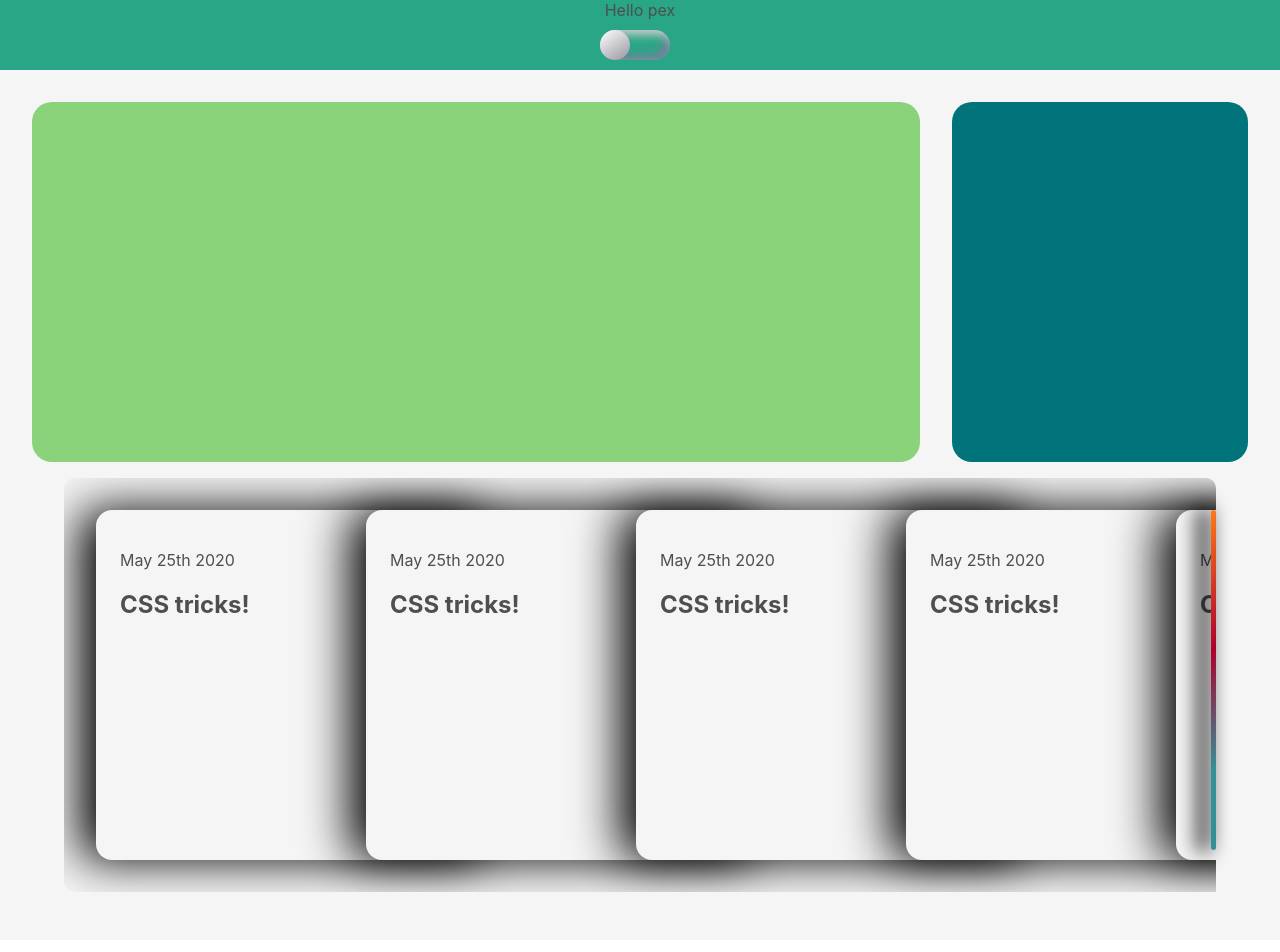
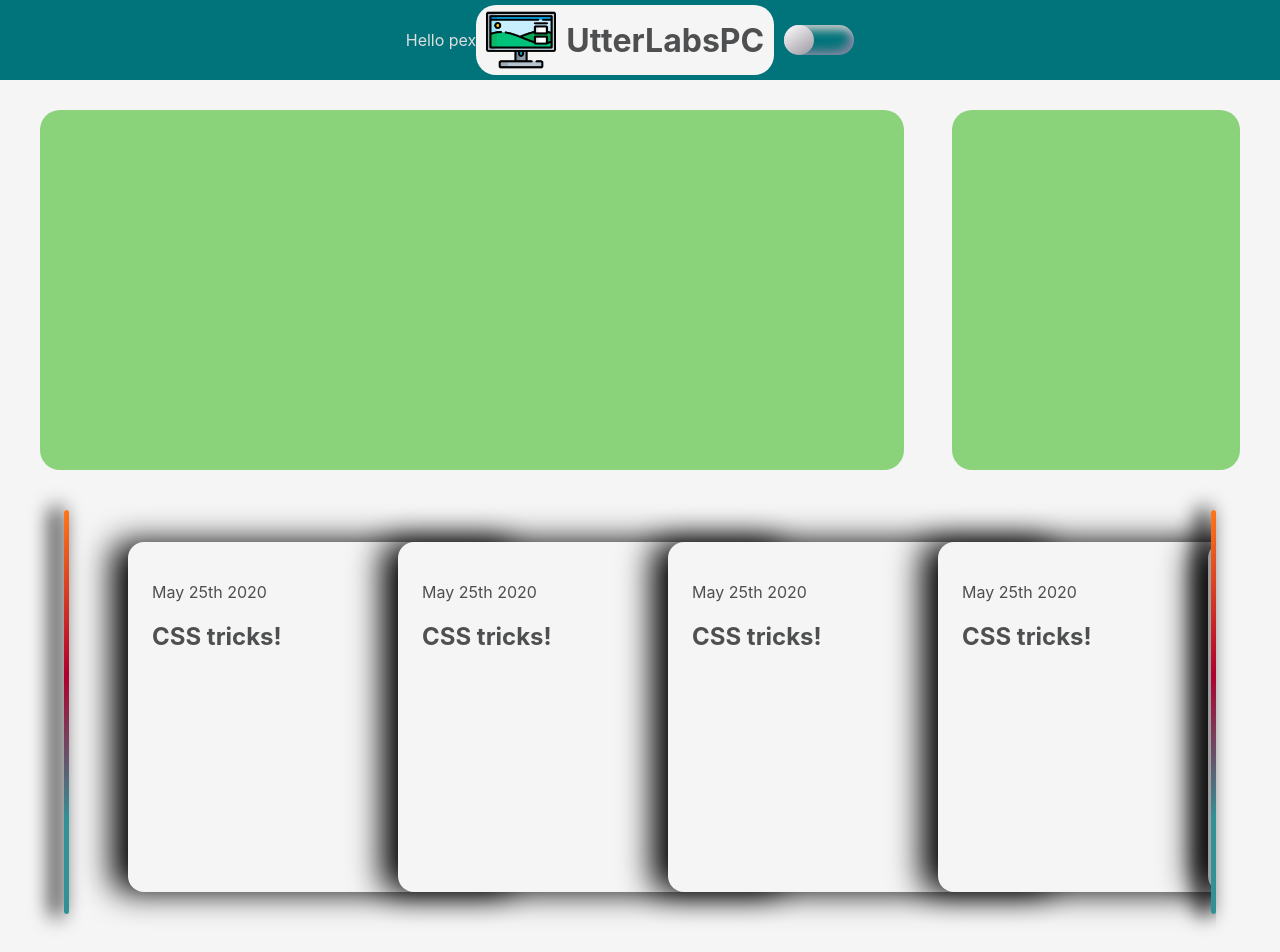
Before and after one commit to gianlourbano/UtterLabsPC-3.0, a Next.js app: page / in a window 1280 px wide. Shown: the top 952 px of the page. Built offline with nearby package versions, Linux system fonts and the light colour scheme.

Commit message:
improved components

```diff
--- a/components/Header/Header.tsx
+++ b/components/Header/Header.tsx
@@ -4,20 +4,44 @@ import Typography from "../Typography/Typography"
 import { CSSProperties } from "react"
 import ThemeSwitcher from "../ThemeSwitcher/ThemeSwitcher"
 import { usePalette, useTheme } from "../../src/ThemeProvider"
+import Image from "next/image"
+import Card from "../Card/Card"
+
+const Logo: React.FC = () => {
+    const style: CSSProperties = {
+        maxHeight: 70,
+        borderRadius: 20,
+        paddingLeft: 10,
+        paddingRight: 10,
+
+        alignItems: "center",
+    }
+
+    return (
+        <Container style={style}>
+            <Image src="/Logo.png"
+                alt="Picture of the author"
+                width={70}
+                height={70}/>
+            <Typography type="h1" style={{ marginLeft: 10 }}>UtterLabsPC</Typography>
+        </Container>
+    )
+}
 
 const Header: React.FC = () => {
     const { background } = usePalette()
     const theme = useTheme()
 
     const customContStyle: CSSProperties = {
-        minHeight: 70,
+        minHeight: 80,
         alignItems: "center",
     }
 
-    return(
+    return (
         <header className={styles.main}>
-            <Container vertical colortype={["tertiary", "main"]} center style={{...customContStyle}}>
-                <Typography>Hello pex</Typography>
+            <Container colortype={["secondary", "shade"]} center style={{ ...customContStyle }}>
+                <Typography staticColor>Hello pex</Typography>
+                <Logo />
                 <ThemeSwitcher />
             </Container>
         </header>
--- a/components/Home/ComputerCards/Card.module.css
+++ b/components/Home/ComputerCards/Card.module.css
@@ -10,7 +10,7 @@
     padding: 1.5rem;
 
     border-radius: 16px;
-    box-shadow: -1rem 0 3rem #000;
+    box-shadow: -1rem 0 2rem #000;
     transition: .2s;
     margin: 0;
     scroll-snap-align: start;
@@ -29,3 +29,7 @@
 .card:not(:first-child) {
     margin-left: -130px;
 }
+
+.card:nth-last-child() {
+    margin-right: 2rem;
+}
--- a/components/Home/List.module.css
+++ b/components/Home/List.module.css
@@ -1,7 +1,7 @@
 .cardlist {
     display: flex;
     flex-grow: 1;
-    padding: 2rem;
+    padding: 4rem;
     overflow-x: scroll;
 
     border-radius: 10px 10px 0px 10px;
@@ -35,11 +35,27 @@
     box-shadow: -10px 0 20px 3px #000;
 }
 
-.side {
-    display: block;
+.cardlist:before {
+    content: "";
+    position: absolute;
+    left: 0;
+    top: 2rem;
+    bottom: 2.6rem;
+    width: 5px;
+    border-radius: 5px;
+    background: linear-gradient(130deg,#ff7a18,#af002d 41.07%,#319197 76.05%);
+    box-shadow: -10px 0 20px 3px #000;
+
+    z-index: 1;
+
 }
 
-@media screen and (max-width: 800) {
+.side {
+    flex-grow: 1;
+    margin-left: 3rem;
+}
+
+@media screen and (max-width: 800px) {
     .side {
         display: none;
     }
--- a/components/Home/index.tsx
+++ b/components/Home/index.tsx
@@ -7,13 +7,13 @@ import { CSSProperties } from "react"
 
 const UpperPart: React.FC = () => {
     return(
-        <Container>
+        <Container style={{padding: "1vh"}}>
             <Card color={["secondary", "main"]} style={{ flexGrow: 3, height: "45vh" }} >
 
             </Card>
-            <Card className={styles.side} color={["secondary", "shade"]} style={{ flexGrow: 1, marginLeft: "2rem", }}>
-
-            </Card>
+            <div className={styles.side}>
+                <Card color={["secondary", "main"]} style={{ flexGrow: 3, height: "45vh" }} ></Card>
+            </div>
         </Container>
     )
 }
@@ -28,7 +28,7 @@ const MiddlePart: React.FC = () => {
     }
 
     return(
-        <Container style={{maxWidth: "90vw", alignSelf: "center", margin: "1rem", position: "relative"}}>
+        <Container style={{maxWidth: "90vw", alignSelf: "center", position: "relative"}}>
             <section className={styles.cardlist}>
                 <ComputerCard />
                 <ComputerCard />
--- a/components/Typography/Typography.tsx
+++ b/components/Typography/Typography.tsx
@@ -4,23 +4,23 @@ import { useTheme, usePalette } from "../../src/ThemeProvider"
 interface TextProps {
     type?: "div" | "span" | "h1" | "h2" | "p",
     style?: CSSProperties,
-    secondary?: boolean
+    secondary?: boolean,
+    staticColor?: boolean
 }
 
-const Typography: React.FC<TextProps> = ({type = "div", secondary, children, style}) => {
+const Typography: React.FC<TextProps> = ({ type = "div", staticColor, secondary, children, style }) => {
 
     const { color } = usePalette()
     const theme = useTheme()
     const Type = type
 
-
     const typoStyle: CSSProperties = {
-        color: (!secondary ? `${color[theme].primary.main}`: `${color[theme].secondary.main}`),
+        color: (staticColor ? `${color["dark"].primary.main}` : (!secondary ? `${color[theme].primary.main}` : `${color[theme].secondary.main}`)),
         transition: "color 0.35s"
     }
 
-    return(
-        <Type style={{...typoStyle, style}}>
+    return (
+        <Type style={{ ...typoStyle, ...style }}>
             {children}
         </Type>
     )
--- a/pages/index.tsx
+++ b/pages/index.tsx
@@ -14,6 +14,7 @@ export default function Home() {
       <Head>
         <title>UtterLabsPC</title>
         <link rel="icon" href="/favicon.ico" />
+        <meta name="viewport" content="width=device-width, initial-scale=1.0"></meta>
       </Head>
       <ThemeProvider theme="light">
         <Header />
```
Also changed, not shown: public/Logo.png (added).
